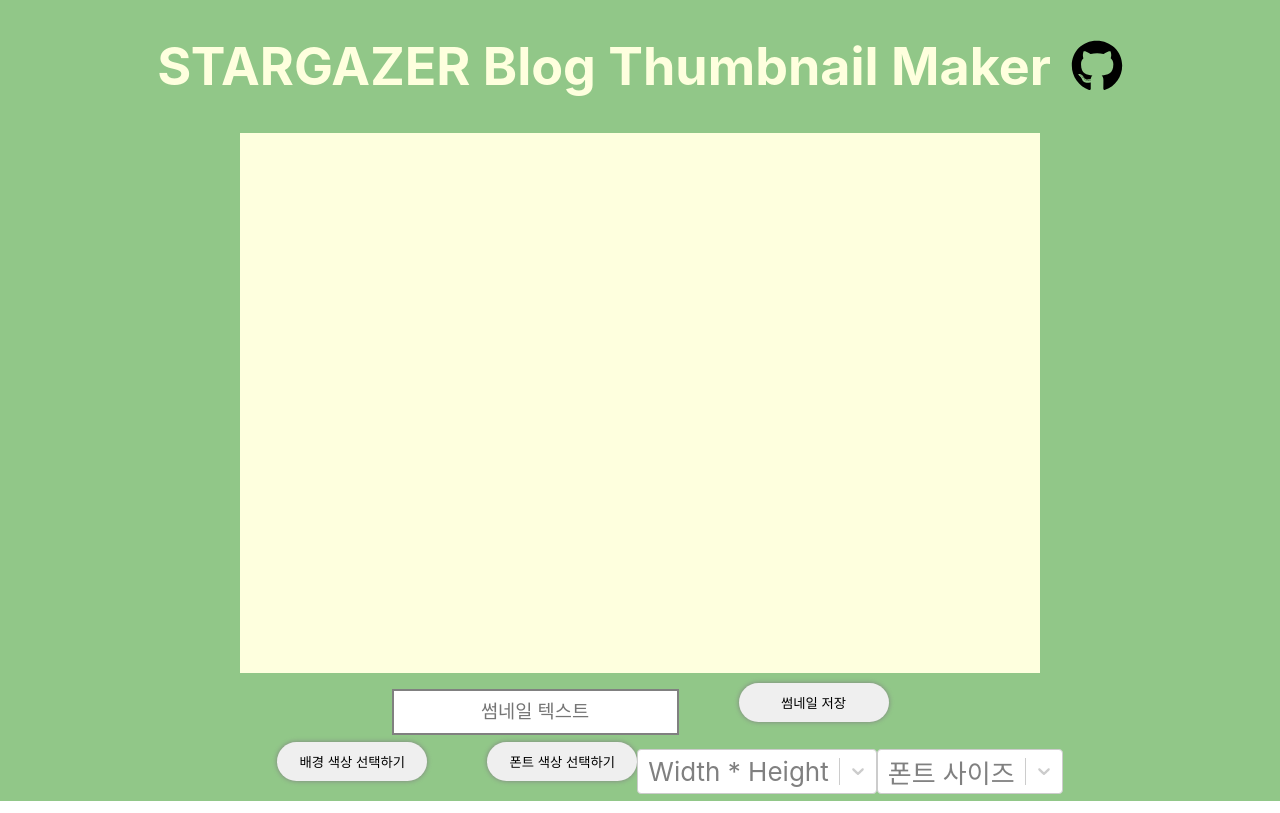
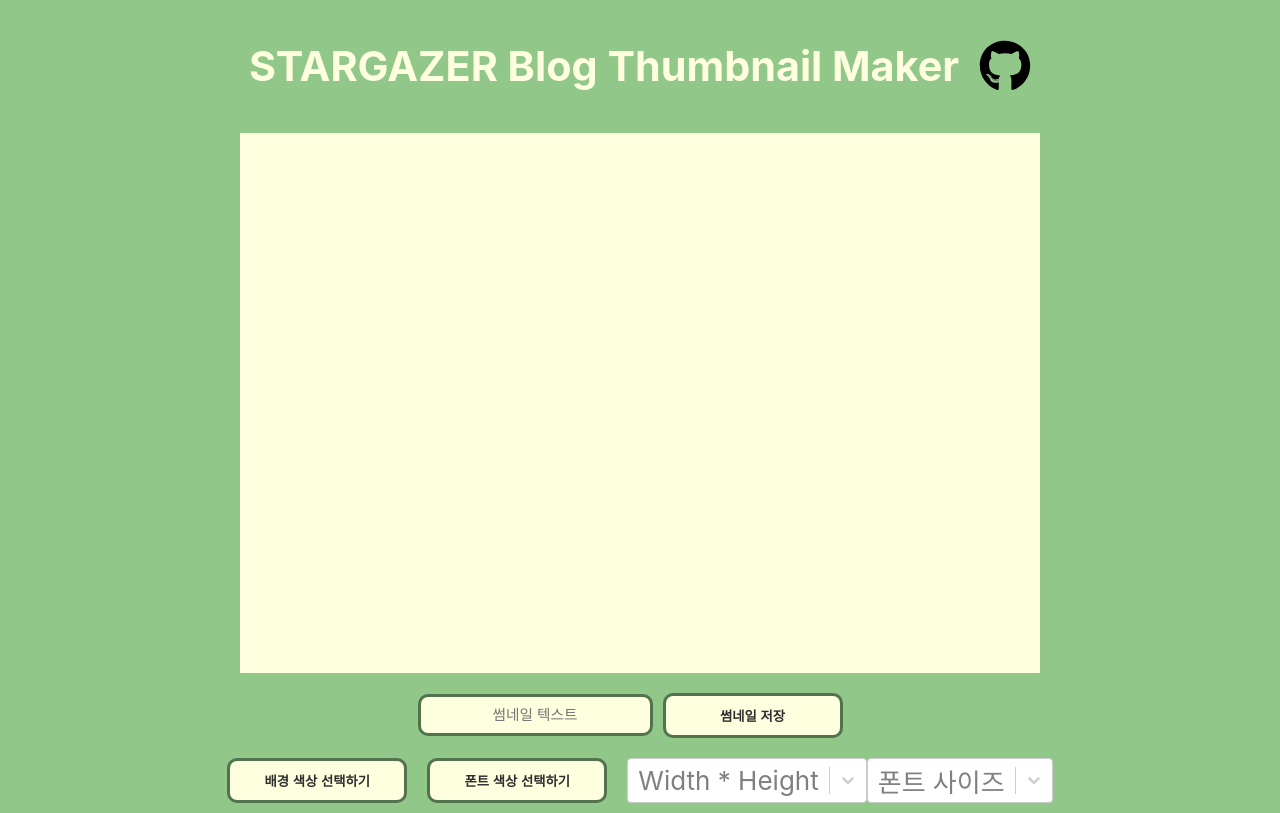
Before and after one commit to HarenKei/Thumbnail_Maker, a React (Create React App) app: page / in a window 1280 px wide. Built offline with nearby package versions, Linux system fonts and the light colour scheme.

Commit message:
[Update App.css] : Add some CSS Style feat.hugesilver

```diff
--- a/src/App.css
+++ b/src/App.css
@@ -9,6 +9,7 @@
   justify-content: center;
   font-size: calc(10px + 2vmin);
   color: #FEFFDE;
+  overflow-y:hidden;
 }
 
 .App-link {
@@ -60,23 +61,47 @@
   url("styles/fonts/NotoSansKR-Bold.woff") format('woff'),
   url("styles/fonts/NotoSansKR-Bold.otf") format('truetype')
 }
+@import url(https://fonts.googleapis.com/css?family=Josefin+Slab:100,300,400,600,700);
 
-button{
-  margin-left:60px;
-  margin-bottom:20px;
-  box-shadow: 0 0 5px grey;
-  width:150px;
-  border: 0;
-  outline: 0;
-  padding:10px 10px;
-  border-radius:30px;
+button {
+  display: block;
+  position: relative;
+  float: left;
+  width: 180px;
+  padding: 0;
+  margin: 10px 20px 10px 0;
+  padding:10px 20px;
+  font-weight: 600;
+  text-align: center;
+  color: #2e2e2e;
+  border-radius: 10px;
+  border: 3px solid #52734D;
+  transition: all 0.2s ;
+  background: #FEFFDE;
+}
+
+
+button:hover {
+  background: #a4ee34;
+  cursor:pointer;
+}
+
+select{
+  display : block;
+  width : 120px;
+  line-height: 40px;
+  height : 40px;
 }
 
 input{
   display:block;
-  margin:0 auto;
-  border: 2px solid gray;
-  font-size:14pt;
+  background-color: #FEFFDE;
+  color:#2e2e2e;
+  margin:0, auto;
+  margin-right: 10px;
+  border: 3px solid #52734D;
+  border-radius:10px;
+  font-size:11pt;
   text-align:center;
   padding:10px 20px;
 }
@@ -88,13 +113,17 @@ input{
   align-items: center;
 }
 
+#divHeader > p:first-child{
+  font-weight:bold;
+  font-size:31pt;
+}
+
 #divGithubLink{
   display: flex;
   flex-direction: row;
   align-items: center;
   justify-content:end;
   margin-left:20px;
-  color : #FEFFDE;
 }
 
 #divCanvas{
--- a/src/App.js
+++ b/src/App.js
@@ -70,7 +70,7 @@ const App = () =>{
 return (
   <div id="divWrap">
     <div id="divHeader">
-        <h1>STARGAZER Blog Thumbnail Maker</h1>
+        <p>STARGAZER Blog Thumbnail Maker</p>
 
         <div id="divGithubLink"> {/* 내 깃허브 링크 (feat. fontawesome) */}
             <a href="https://github.com/HarenKei/Thumbnail_Maker"><FontAwesomeIcon icon={faGithub} color="black" size="2x"/></a>
```
